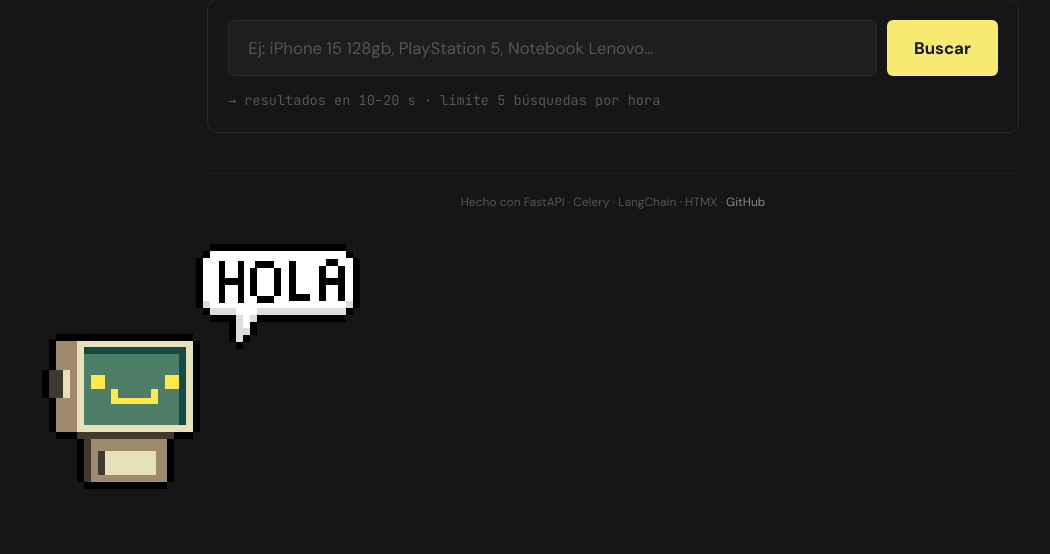
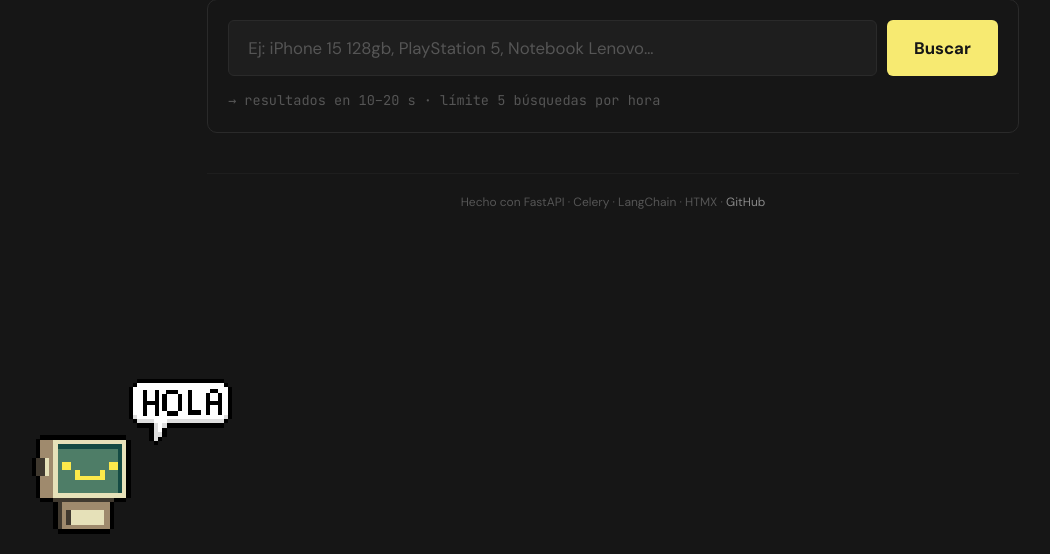
Before and after one commit to AgusDM7/mercadolibre-price-agent, a FastAPI app: page / in a window 1280 px wide. Shown: the part 362-916 px from the top of the page, without its empty margins (27-1077 px from the left). Run offline with FastAPI, Linux system fonts and the light colour scheme; parts of the project's set-up code (start-up, migrations or seed data) failed here and were passed over.

Commit message:
Cambio dimenciones de mascota en pantallas medias y icono en navegador

```diff
--- a/app/templates/index.html
+++ b/app/templates/index.html
@@ -5,6 +5,7 @@
     <meta charset="UTF-8">
     <meta name="viewport" content="width=device-width, initial-scale=1.0">
     <title>MercadoLibre Agent — Análisis IA de Productos</title>
+    <link rel="icon" type="image/png" href="/static/favicon.png">
     <script src="https://unpkg.com/htmx.org@2.0.4"></script>
     <link rel="preconnect" href="https://fonts.googleapis.com">
     <link rel="preconnect" href="https://fonts.gstatic.com" crossorigin>
@@ -400,6 +401,22 @@
             user-select: none
         }
 
+        @media (min-width:601px) and (max-width:1400px) {
+            .mascota {
+                width: 240px;
+                height: 240px
+            }
+        }
+
+        @media (max-width:600px) {
+            .mascota {
+                width: 180px;
+                height: 180px;
+                left: -.5rem;
+                bottom: -.5rem
+            }
+        }
+
         @media (max-width:600px) {
             .container {
                 padding: 1.5rem 1rem
@@ -427,13 +444,6 @@
 
             .mejor-opcion-card {
                 padding: 1.2rem
-            }
-
-            .mascota {
-                width: 180px;
-                height: 180px;
-                left: -.5rem;
-                bottom: -.5rem
             }
         }
     </style>
```
Also changed, not shown: app/static/favicon.png (added).
